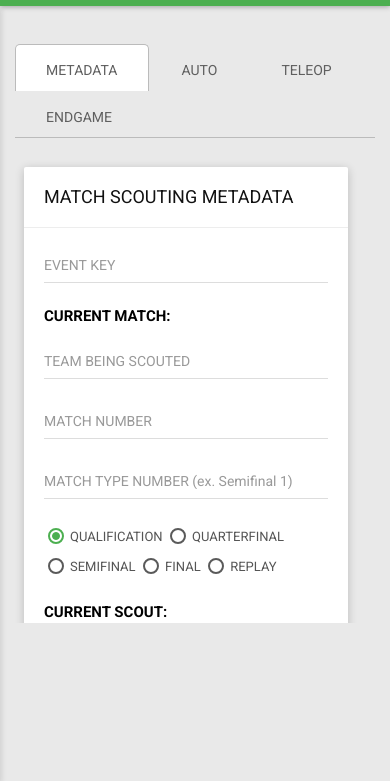
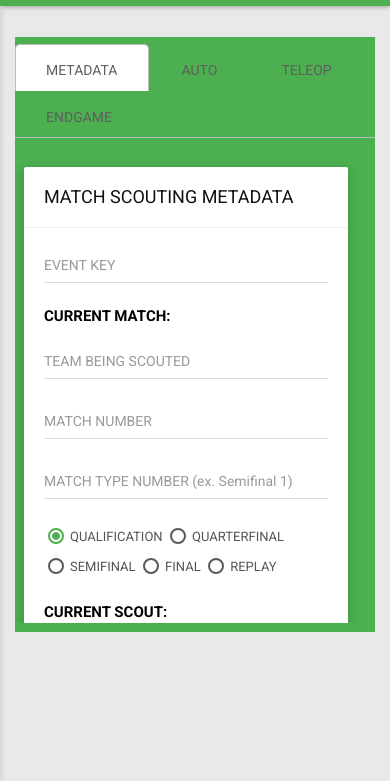
Before and after one commit to team4909/The-Green-Alliance, a website: page app/www/index.html in a window 390 px wide. Shown: the part 63-844 px from the top of the page. Drawn offline with Linux system fonts and the light colour scheme; some packages are replaced by stand-ins of ours.

Commit message:
Added color
Colors all of page instead of just tabs, not yet sure why

```diff
--- a/app/www/css/main.css
+++ b/app/www/css/main.css
@@ -22,3 +22,7 @@ th {
 section {
     overflow: auto;
 }
+
+.tabcontrol {
+    background-color: #4caf50;
+}
```
